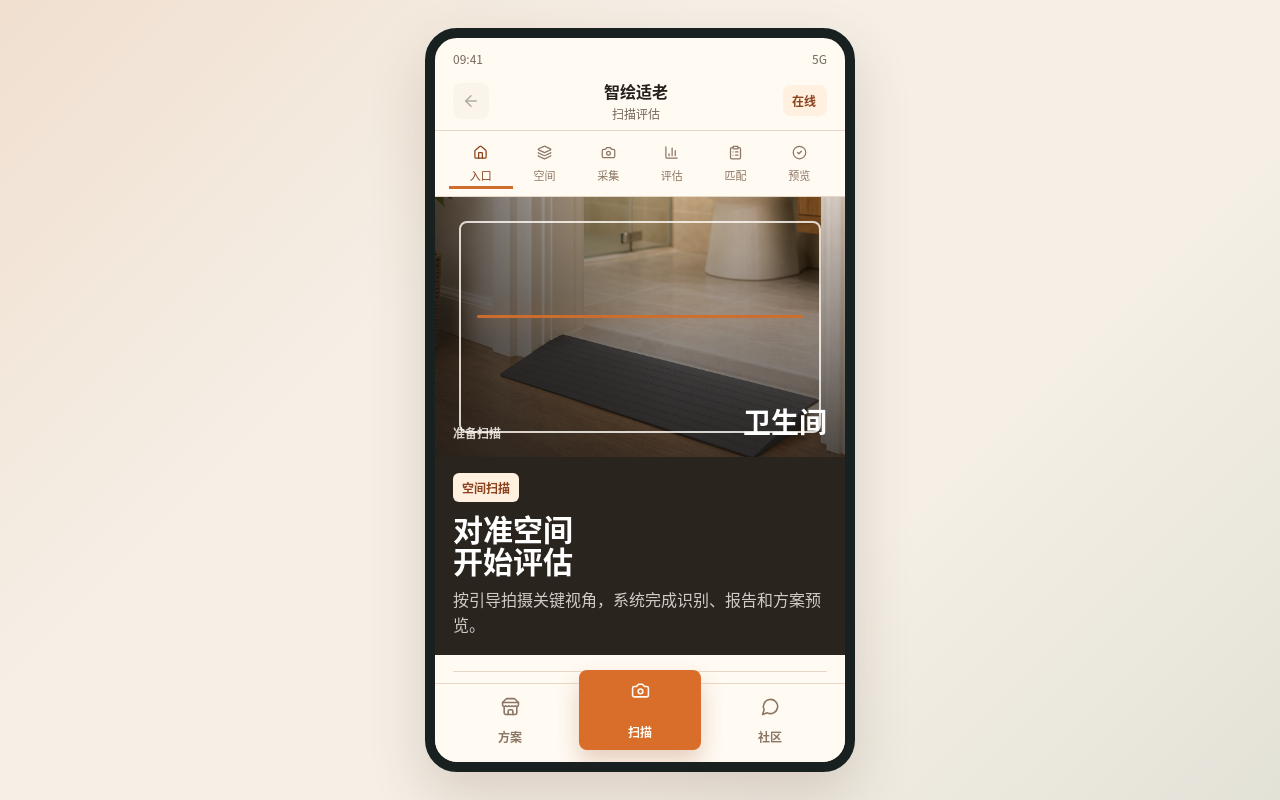
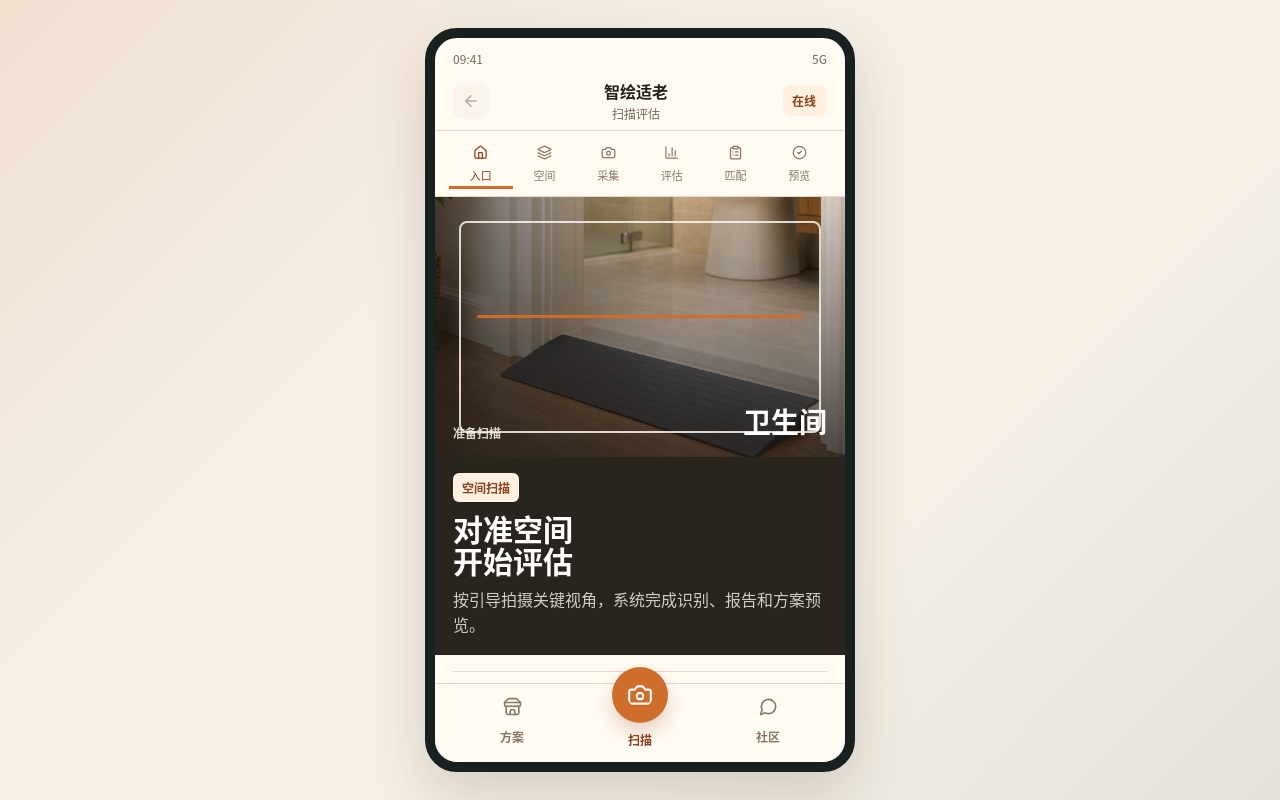
Before and after one commit to Batch-Li/web-demo, a React (Vite) app: page / in a window 1280 px wide. Built offline with nearby package versions, Linux system fonts and the light colour scheme.

Commit message:
Unify scan imagery and refine scan nav button

```diff
--- a/src/App.jsx
+++ b/src/App.jsx
@@ -59,13 +59,7 @@ const entranceIcons = {
 
 const bottomNavOrder = ["mall", "scan", "community"];
 
-const spacePreviewImages = {
-  bathroom: "/assets/community/bathroom-after.png",
-  bedroom: "/assets/community/bedroom-night-light.png",
-  corridor: "/assets/community/corridor-cable.png"
-};
-
-const homePreviewImages = {
+const scanPreviewImages = {
   bathroom: "/assets/community/threshold-question.png",
   bedroom: "/assets/community/bedroom-night-light.png",
   corridor: "/assets/community/corridor-cable.png"
@@ -286,7 +280,7 @@ function BottomNav({ activeEntrance, switchEntrance }) {
 }
 
 function HomeScreen({ currentSpace, tasks, setStep }) {
-  const previewImage = homePreviewImages[currentSpace.id] ?? homePreviewImages.bathroom;
+  const previewImage = scanPreviewImages[currentSpace.id] ?? scanPreviewImages.bathroom;
   const captureRoute = homeCaptureRoutes[currentSpace.id] ?? tasks.slice(0, 4).map((task) => task.title.replace("拍摄", ""));
 
   return (
@@ -390,7 +384,7 @@ function ScanScreen({
     setCompletedTasks((current) => (current.includes(taskId) ? current : [...current, taskId]));
   };
   const progress = Math.round((completedTasks.length / tasks.length) * 100);
-  const previewImage = spacePreviewImages[currentSpace.id] ?? spacePreviewImages.bathroom;
+  const previewImage = scanPreviewImages[currentSpace.id] ?? scanPreviewImages.bathroom;
   const captureComplete = completedTasks.length >= tasks.length;
 
   return (
--- a/src/styles.css
+++ b/src/styles.css
@@ -1360,8 +1360,8 @@ blockquote {
 .bottom-nav {
   display: grid;
   grid-template-columns: repeat(3, 1fr);
-  gap: 8px;
-  padding: 8px 14px 12px;
+  gap: 10px;
+  padding: 8px 18px 12px;
   border-top: 1px solid var(--line);
   background: rgba(255, 250, 242, 0.98);
   backdrop-filter: blur(12px);
@@ -1381,20 +1381,35 @@ blockquote {
 }
 
 .bottom-nav button.active {
+  color: var(--primary-dark);
+  background: #fff2e4;
+}
+
+.bottom-nav button.center-action {
+  min-height: 76px;
+  margin-top: -28px;
+  border-radius: 0;
+  color: var(--primary-dark);
+  background: transparent;
+  gap: 5px;
+}
+
+.bottom-nav button.center-action.active {
+  background: transparent;
+}
+
+.bottom-nav button.center-action svg {
+  width: 56px;
+  height: 56px;
+  padding: 15px;
+  border-radius: 50%;
   color: #fffaf4;
   background: var(--primary);
-}
-
-.bottom-nav button.center-action {
-  min-height: 68px;
-  margin-top: -22px;
-  color: #fffaf4;
-  background: var(--primary);
-  box-shadow: 0 12px 22px rgba(154, 74, 28, 0.24);
-}
-
-.bottom-nav button.center-action.active {
-  background: #d86e29;
+  box-shadow: 0 10px 18px rgba(154, 74, 28, 0.22);
+}
+
+.bottom-nav button.center-action:active svg {
+  transform: translateY(1px) scale(0.98);
 }
 
 .bottom-nav span {
```
Also changed, not shown: 1 other file (tests, documents, lock files or other folders).
